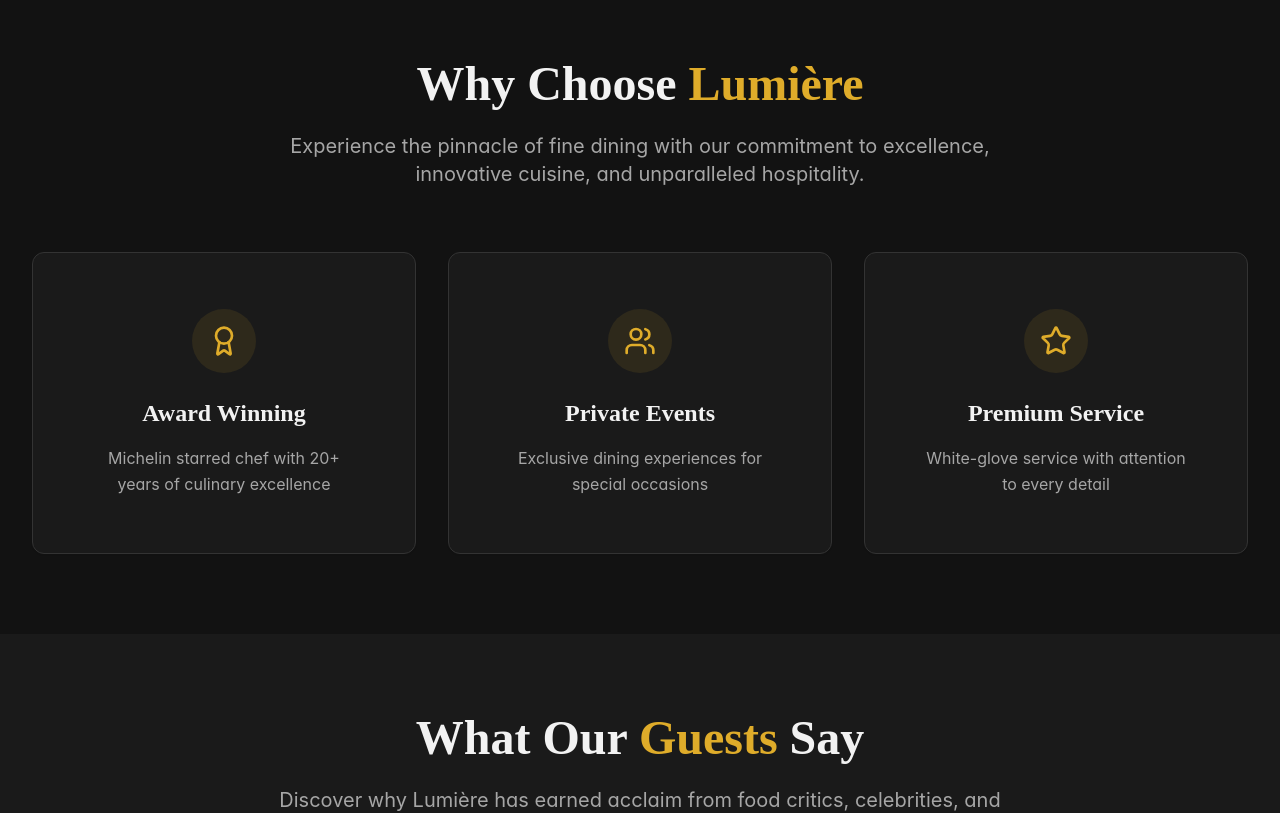
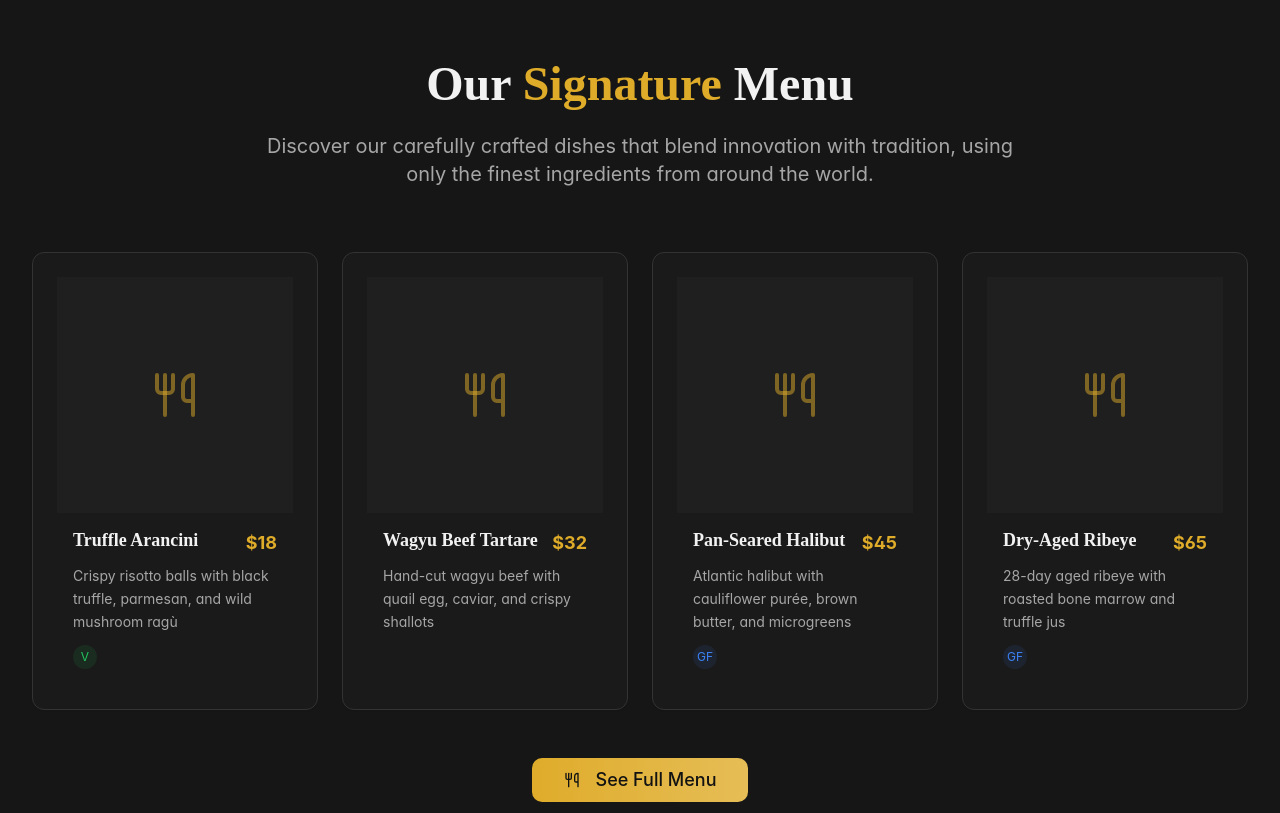
Before and after one commit to webquro4/cafedemo, a React (Vite) app: page / in a window 1280 px wide. Shown: the part 820-1633 px from the top of the page. Built offline with nearby package versions, Linux system fonts and the light colour scheme.

Commit message:
Add menu preview to homepage
Add a section to the homepage displaying a preview of menu items. Include a "See More" button that redirects users to the full menu page.

```diff
--- a/src/pages/Index.tsx
+++ b/src/pages/Index.tsx
@@ -1,7 +1,8 @@
 import { motion } from "framer-motion";
-import { useDispatch } from "react-redux";
+import { useDispatch, useSelector } from "react-redux";
 import { Link } from "react-router-dom";
-import { Calendar, Star, Users, Award, Quote, ChefHat, Sparkles, Crown, Heart } from "lucide-react";
+import { Calendar, Star, Users, Award, Quote, ChefHat, Sparkles, Crown, Heart, Utensils } from "lucide-react";
+import { RootState } from "@/store";
 import { Button } from "@/components/ui/button";
 import { Card, CardContent } from "@/components/ui/card";
 import { Avatar, AvatarFallback, AvatarImage } from "@/components/ui/avatar";
@@ -10,10 +11,14 @@ import heroImage from "@/assets/hero-restaurant.jpg";
 
 const Index = () => {
   const dispatch = useDispatch();
+  const menuItems = useSelector((state: RootState) => state.menu.items);
 
   const handleReservation = () => {
     dispatch(openReservationModal());
   };
+
+  // Get a few featured menu items for preview
+  const featuredMenuItems = menuItems.slice(0, 4);
 
   const features = [
     {
@@ -186,6 +191,88 @@ const Index = () => {
             <div className="w-1 h-3 bg-gold rounded-full mt-2" />
           </div>
         </motion.div>
+      </section>
+
+      {/* Menu Preview Section */}
+      <section className="py-20 px-4 sm:px-6 lg:px-8 bg-muted/30">
+        <div className="max-w-7xl mx-auto">
+          <motion.div
+            initial={{ opacity: 0, y: 20 }}
+            whileInView={{ opacity: 1, y: 0 }}
+            viewport={{ once: true }}
+            className="text-center mb-16"
+          >
+            <h2 className="text-4xl md:text-5xl font-playfair font-bold mb-6">
+              Our <span className="text-gold">Signature</span> Menu
+            </h2>
+            <p className="text-xl text-muted-foreground max-w-3xl mx-auto mb-8">
+              Discover our carefully crafted dishes that blend innovation with tradition,
+              using only the finest ingredients from around the world.
+            </p>
+          </motion.div>
+
+          <div className="grid grid-cols-1 md:grid-cols-2 lg:grid-cols-4 gap-6 mb-12">
+            {featuredMenuItems.map((item, index) => (
+              <motion.div
+                key={item.id}
+                initial={{ opacity: 0, y: 20 }}
+                whileInView={{ opacity: 1, y: 0 }}
+                viewport={{ once: true }}
+                transition={{ delay: index * 0.1 }}
+              >
+                <Card className="luxury-card h-full overflow-hidden">
+                  <div className="aspect-square bg-muted flex items-center justify-center">
+                    <Utensils className="w-12 h-12 text-gold/50" />
+                  </div>
+                  <CardContent className="p-4">
+                    <div className="flex justify-between items-start mb-2">
+                      <h3 className="font-playfair font-semibold text-lg leading-tight">{item.name}</h3>
+                      <span className="text-gold font-bold text-lg">${item.price}</span>
+                    </div>
+                    <p className="text-muted-foreground text-sm leading-relaxed mb-3">
+                      {item.description}
+                    </p>
+                    <div className="flex items-center space-x-2">
+                      {item.isVegetarian && (
+                        <span className="w-6 h-6 bg-green-500/10 text-green-500 rounded-full flex items-center justify-center text-xs">
+                          V
+                        </span>
+                      )}
+                      {item.isGlutenFree && (
+                        <span className="w-6 h-6 bg-blue-500/10 text-blue-500 rounded-full flex items-center justify-center text-xs">
+                          GF
+                        </span>
+                      )}
+                      {item.isSpicy && (
+                        <span className="w-6 h-6 bg-red-500/10 text-red-500 rounded-full flex items-center justify-center text-xs">
+                          🌶️
+                        </span>
+                      )}
+                    </div>
+                  </CardContent>
+                </Card>
+              </motion.div>
+            ))}
+          </div>
+
+          <motion.div
+            initial={{ opacity: 0, y: 20 }}
+            whileInView={{ opacity: 1, y: 0 }}
+            viewport={{ once: true }}
+            className="text-center"
+          >
+            <Button
+              asChild
+              size="lg"
+              className="btn-gold text-lg px-8 py-4"
+            >
+              <Link to="/menu">
+                <Utensils className="w-5 h-5 mr-2" />
+                See Full Menu
+              </Link>
+            </Button>
+          </motion.div>
+        </div>
       </section>
 
       {/* Features Section */}
```
